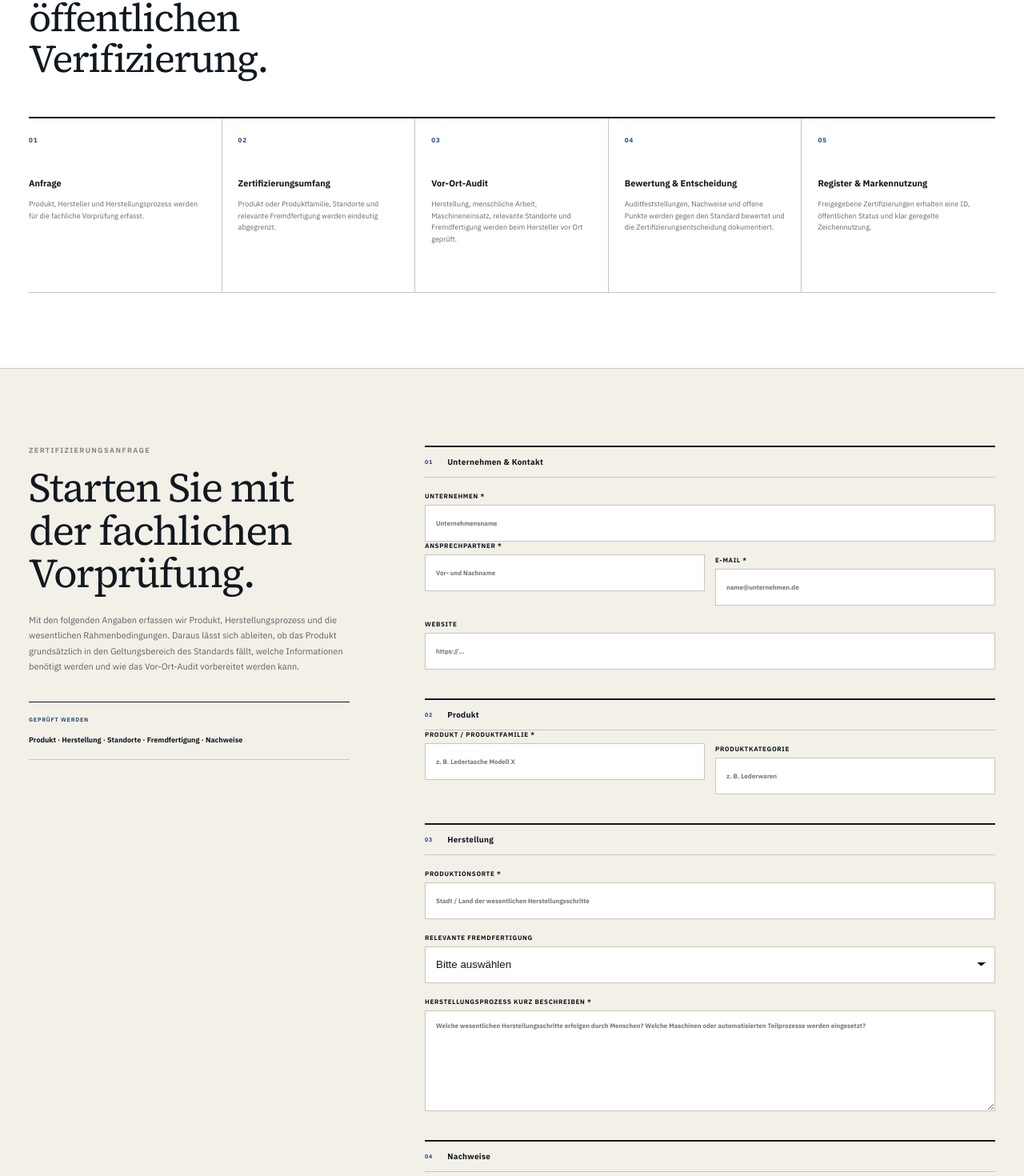
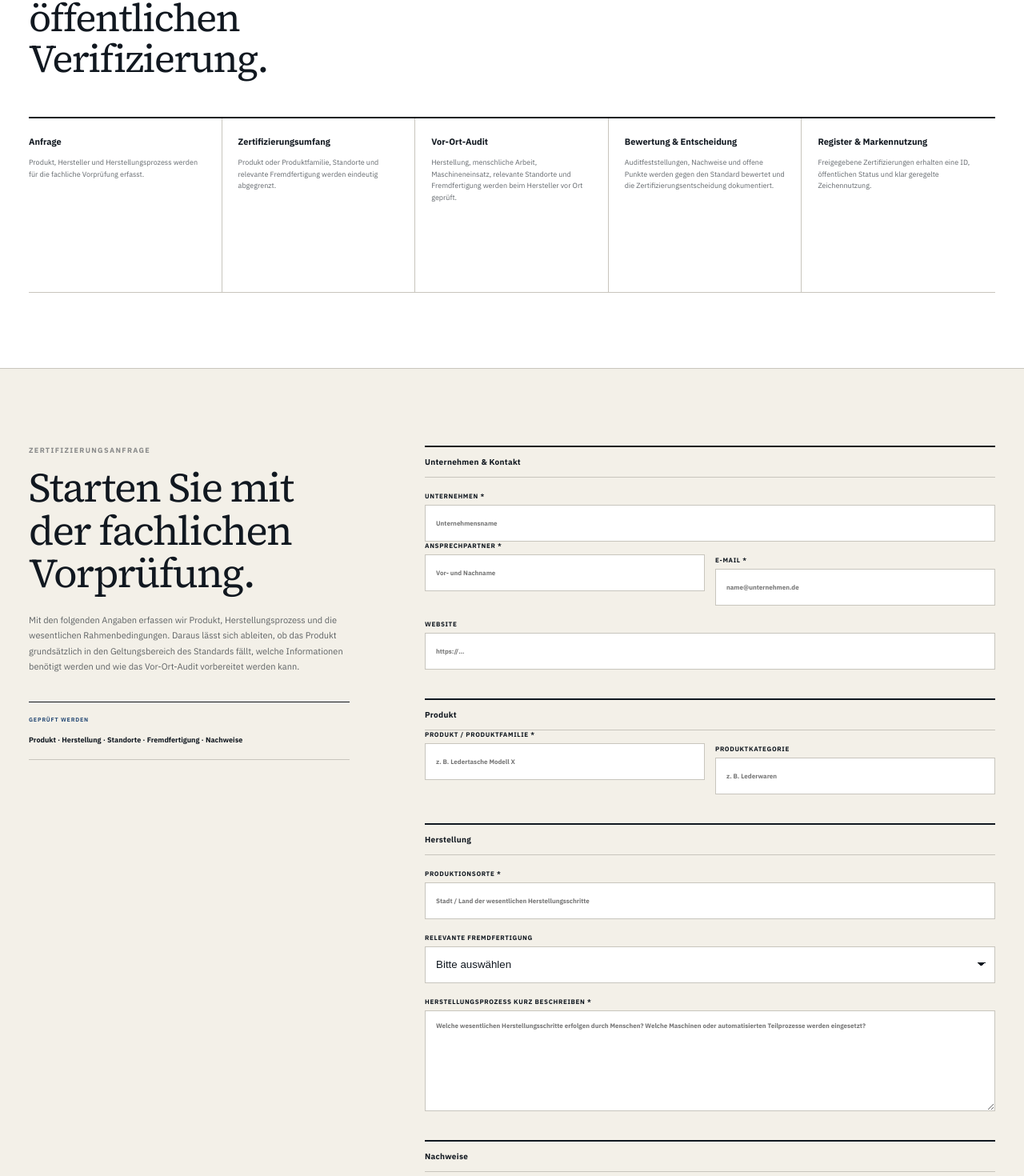
Before and after one commit to dennis-glaser-coder/human-certification-web, a Next.js app: page /fuer-hersteller in a window 1280 px wide. Shown: the part 2703-4173 px from the top of the page at 80% size. Built offline with nearby package versions, Linux system fonts and the light colour scheme.

Commit message:
Herstellerprozess und Formular vollständig von sichtbaren Nummern befreien

```diff
--- a/src/app/fuer-hersteller/page.js
+++ b/src/app/fuer-hersteller/page.js
@@ -41,11 +41,11 @@ const evidence = [
 ];
 
 const process = [
-  ['01', 'Anfrage', 'Produkt, Hersteller und Herstellungsprozess werden für die fachliche Vorprüfung erfasst.'],
-  ['02', 'Zertifizierungsumfang', 'Produkt oder Produktfamilie, Standorte und relevante Fremdfertigung werden eindeutig abgegrenzt.'],
-  ['03', 'Vor-Ort-Audit', 'Herstellung, menschliche Arbeit, Maschineneinsatz, relevante Standorte und Fremdfertigung werden beim Hersteller vor Ort geprüft.'],
-  ['04', 'Bewertung & Entscheidung', 'Auditfeststellungen, Nachweise und offene Punkte werden gegen den Standard bewertet und die Zertifizierungsentscheidung dokumentiert.'],
-  ['05', 'Register & Markennutzung', 'Freigegebene Zertifizierungen erhalten eine ID, öffentlichen Status und klar geregelte Zeichennutzung.'],
+  ['Anfrage', 'Produkt, Hersteller und Herstellungsprozess werden für die fachliche Vorprüfung erfasst.'],
+  ['Zertifizierungsumfang', 'Produkt oder Produktfamilie, Standorte und relevante Fremdfertigung werden eindeutig abgegrenzt.'],
+  ['Vor-Ort-Audit', 'Herstellung, menschliche Arbeit, Maschineneinsatz, relevante Standorte und Fremdfertigung werden beim Hersteller vor Ort geprüft.'],
+  ['Bewertung & Entscheidung', 'Auditfeststellungen, Nachweise und offene Punkte werden gegen den Standard bewertet und die Zertifizierungsentscheidung dokumentiert.'],
+  ['Register & Markennutzung', 'Freigegebene Zertifizierungen erhalten eine ID, öffentlichen Status und klar geregelte Zeichennutzung.'],
 ];
 
 export default function ManufacturerPage() {
@@ -226,9 +226,8 @@ export default function ManufacturerPage() {
           </div>
 
           <div className="manufacturerProcessGrid">
-            {process.map(([number, title, copy]) => (
-              <article key={number}>
-                <span>{number}</span>
+            {process.map(([title, copy]) => (
+              <article key={title}>
                 <strong>{title}</strong>
                 <p>{copy}</p>
               </article>
@@ -254,7 +253,7 @@ export default function ManufacturerPage() {
           </div>
 
           <form className="interestForm certificationRequestForm" onSubmit={submit}>
-            <div className="formSectionLabel"><span>01</span><strong>Unternehmen & Kontakt</strong></div>
+            <div className="formSectionLabel"><strong>Unternehmen & Kontakt</strong></div>
 
             <label>
               Unternehmen *
@@ -277,7 +276,7 @@ export default function ManufacturerPage() {
               <input name="website" value={form.website} onChange={change} placeholder="https://…" />
             </label>
 
-            <div className="formSectionLabel"><span>02</span><strong>Produkt</strong></div>
+            <div className="formSectionLabel"><strong>Produkt</strong></div>
 
             <div className="formTwo">
               <label>
@@ -290,7 +289,7 @@ export default function ManufacturerPage() {
               </label>
             </div>
 
-            <div className="formSectionLabel"><span>03</span><strong>Herstellung</strong></div>
+            <div className="formSectionLabel"><strong>Herstellung</strong></div>
 
             <label>
               Produktionsorte *
@@ -313,7 +312,7 @@ export default function ManufacturerPage() {
               <textarea required name="message" value={form.message} onChange={change} rows="6" placeholder="Welche wesentlichen Herstellungsschritte erfolgen durch Menschen? Welche Maschinen oder automatisierten Teilprozesse werden eingesetzt?" />
             </label>
 
-            <div className="formSectionLabel"><span>04</span><strong>Nachweise</strong></div>
+            <div className="formSectionLabel"><strong>Nachweise</strong></div>
 
             <label>
               Welche Nachweise sind vorhanden?
```
